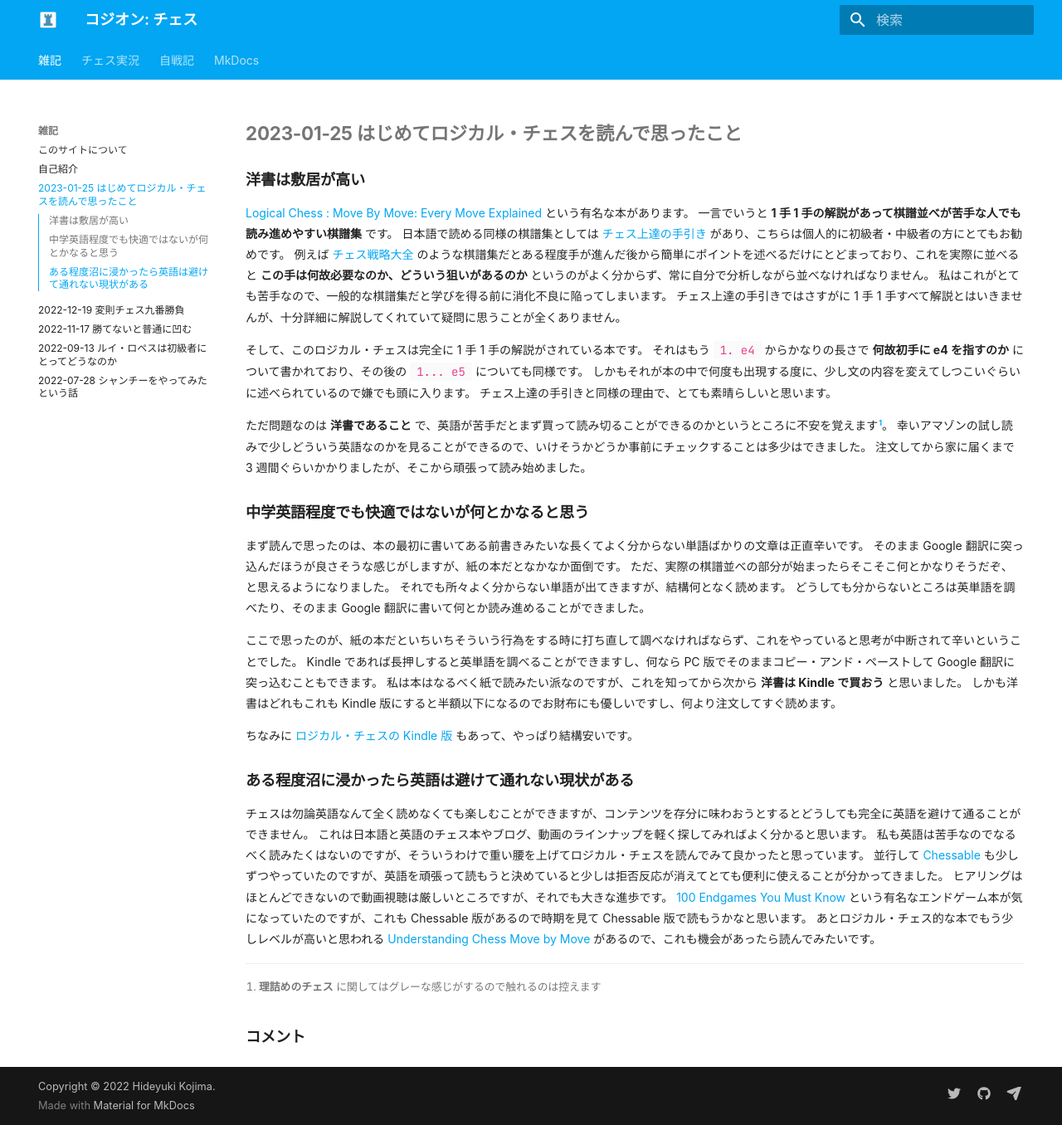
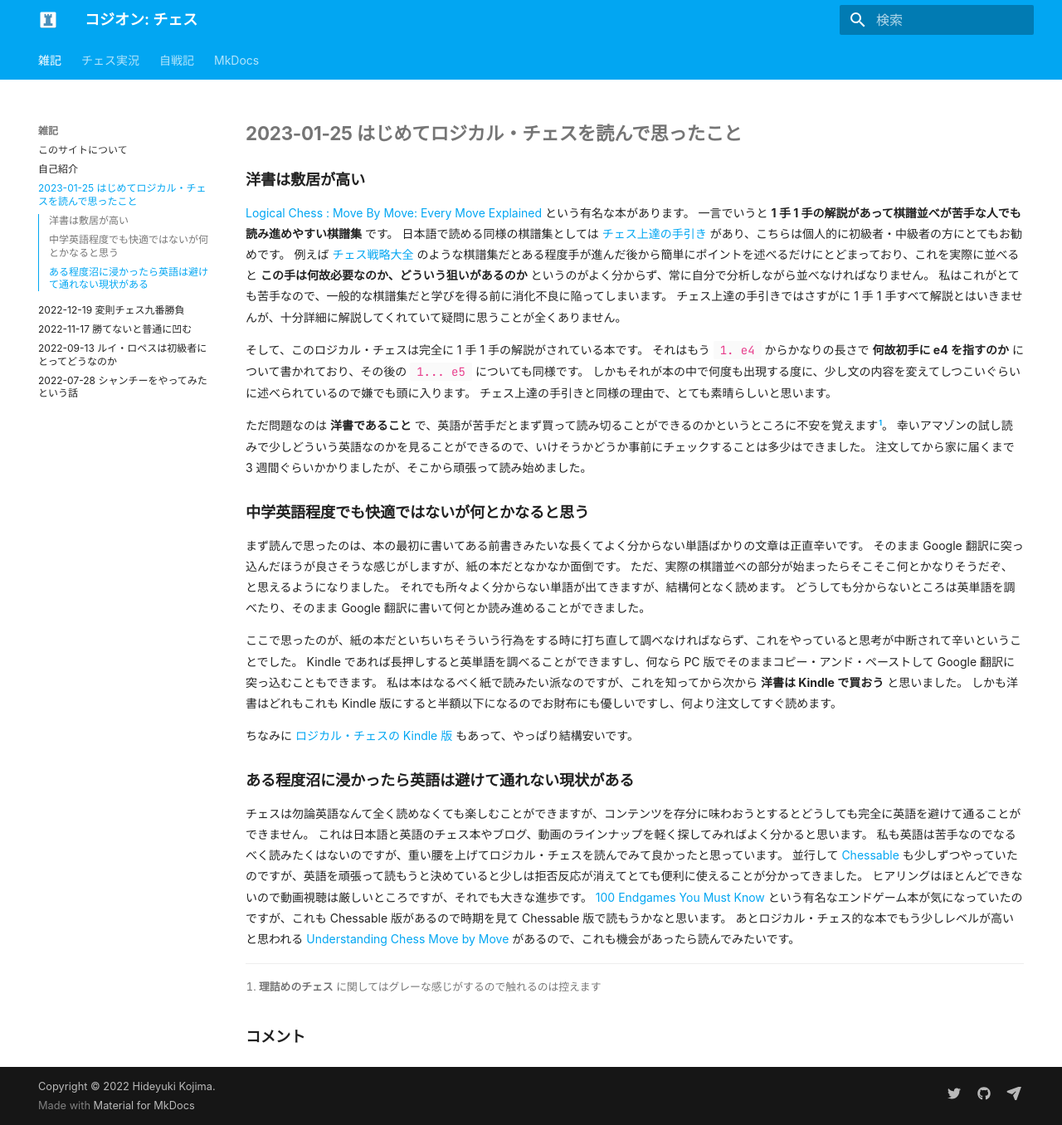
Before and after one commit to kojion/chess, an MkDocs documentation site: the page built from docs/note/20230125.md, in a window 1280 px wide and 1356 px high. Shown: the whole window at 83% size. Built offline with MkDocs 1.6.1 and Material for MkDocs 9.7.7, drawn with Linux system fonts in a browser that asks for light colours; some web fonts are replaced; comment, search, counter and statistics services are not loaded.

Commit message:
微妙に修正

```diff
--- a/docs/note/20230125.md
+++ b/docs/note/20230125.md
@@ -46,7 +46,7 @@
 
 チェスは勿論英語なんて全く読めなくても楽しむことができますが、コンテンツを存分に味わおうとするとどうしても完全に英語を避けて通ることができません。
 これは日本語と英語のチェス本やブログ、動画のラインナップを軽く探してみればよく分かると思います。
-私も英語は苦手なのでなるべく読みたくはないのですが、そういうわけで重い腰を上げてロジカル・チェスを読んでみて良かったと思っています。
+私も英語は苦手なのでなるべく読みたくはないのですが、重い腰を上げてロジカル・チェスを読んでみて良かったと思っています。
 並行して [Chessable](https://www.chessable.com/)
 も少しずつやっていたのですが、英語を頑張って読もうと決めていると少しは拒否反応が消えてとても便利に使えることが分かってきました。
 ヒアリングはほとんどできないので動画視聴は厳しいところですが、それでも大きな進歩です。
```
